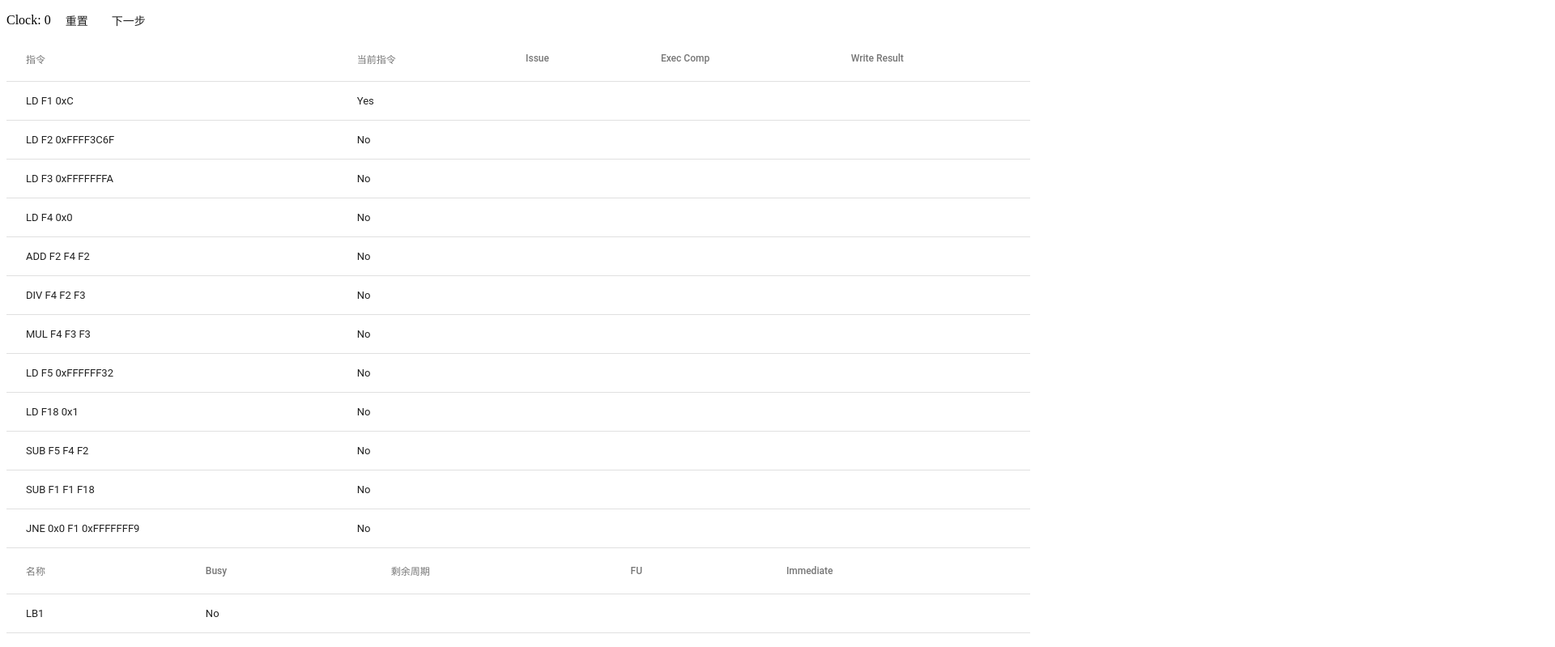
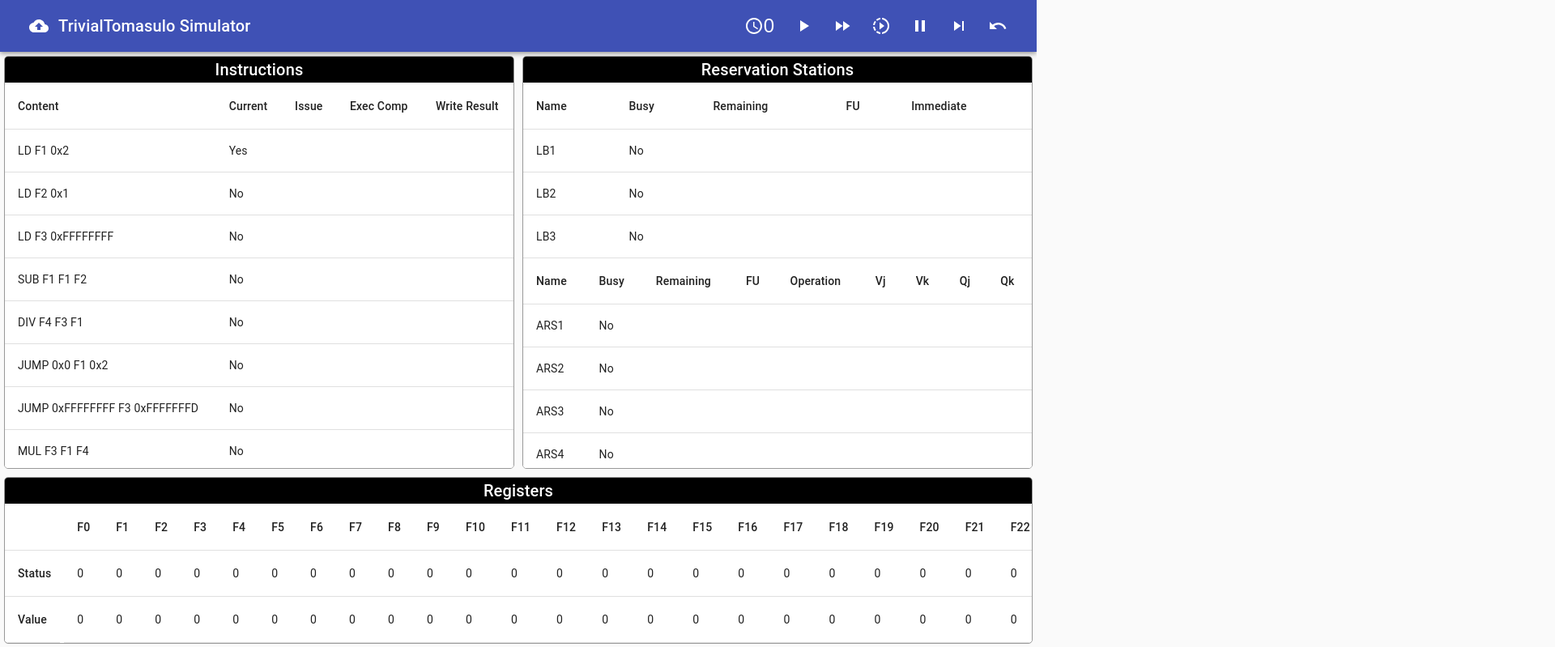
Before and after one commit to Harry-Chen/TrivialTomasulo, a React app: page / in a window 1280 px wide. Shown: the top 799 px of the page at 81% size, 1920 px wide, since content can reach past the window. Built offline with nearby package versions, Linux system fonts and the light colour scheme.

Commit message:
Add React design
Signed-off-by: Harry Chen <i@harrychen.xyz>

```diff
--- /dev/null
+++ b/src/components/MyAppBar.tsx
@@ -0,0 +1,133 @@
+import React from 'react';
+import AppBar from '@material-ui/core/AppBar';
+import Toolbar from '@material-ui/core/Toolbar';
+import Typography from '@material-ui/core/Typography';
+import IconButton from '@material-ui/core/IconButton';
+import Tooltip from '@material-ui/core/Tooltip';
+
+import CloucUploadIcon from '@material-ui/icons/CloudUpload';
+import AccessTimeIcon from '@material-ui/icons/AccessTime';
+import PlayArrowIcon from '@material-ui/icons/PlayArrow';
+import SlowMotionVideoIcon from '@material-ui/icons/SlowMotionVideo';
+import SkipNextIcon from '@material-ui/icons/SkipNext';
+import FastForwardIcon from '@material-ui/icons/FastForward';
+import PauseIcon from '@material-ui/icons/Pause';
+import UndoIcon from '@material-ui/icons/Undo';
+
+import styles from '../styles.css';
+import { TomasuloStatus } from '../redux/tomasuloReducer';
+import { MyAppBarProps } from '../type/App';
+import { nextStep, reset } from '../redux/action';
+import { connect } from 'react-redux';
+
+class MyAppBar extends React.PureComponent<MyAppBarProps, {}> {
+
+  public render() {
+    return (
+      <div className={styles.appbar}>
+        <AppBar position="static">
+          <Toolbar>
+            <Tooltip title="Import">
+            <IconButton className={styles.appbar_menu} color="inherit" aria-label="Menu">
+              <CloucUploadIcon />
+            </IconButton>
+            </Tooltip>
+            <Typography variant="h6" className={styles.appbar_title}>
+              TrivialTomasulo Simulator
+            </Typography>
+            <IconButton className={styles.appbar_menu} color="inherit" aria-label="Step">
+              <AccessTimeIcon/> {this.props.clock}
+            </IconButton>
+            <Tooltip title="Step">
+            <IconButton
+              className={styles.appbar_menu}
+              color="inherit"
+              onClick={() => this.props.step(1)}
+            >
+              <PlayArrowIcon/>
+            </IconButton>
+            </Tooltip>
+            <Tooltip title="Multiple Steps">
+            <IconButton
+              className={styles.appbar_menu}
+              color="inherit"
+              onClick={() => this.props.step(1)}
+            >
+              <FastForwardIcon/>
+            </IconButton>
+            </Tooltip>
+            <Tooltip title="Run">
+            <IconButton
+              className={styles.appbar_menu}
+              color="inherit"
+              onClick={this.props.run}
+            >
+              <SlowMotionVideoIcon/>
+            </IconButton>
+            </Tooltip>
+            <Tooltip title="Stop">
+            <IconButton
+              className={styles.appbar_menu}
+              color="inherit"
+              onClick={this.props.stop}
+            >
+              <PauseIcon/>
+            </IconButton>
+            </Tooltip>
+            <Tooltip title="Run to End">
+            <IconButton
+              className={styles.appbar_menu}
+              color="inherit"
+              onClick={this.props.toEnd}
+            >
+              <SkipNextIcon/>
+            </IconButton>
+            </Tooltip>
+            <Tooltip title="Reset">
+            <IconButton
+              className={styles.appbar_menu}
+              color="inherit"
+              onClick={this.props.reset}
+            >
+              <UndoIcon/>
+            </IconButton>
+            </Tooltip>
+          </Toolbar>
+        </AppBar>
+      </div>
+    );
+  }
+
+}
+
+const mapStateToProps = (state: TomasuloStatus): Partial<MyAppBarProps> => {
+  return {
+    clock: state.clock,
+    stall: state.stall,
+  };
+};
+
+const mapDispatchToProps = (dispatch: any): Partial<MyAppBarProps> => {
+  return {
+    step: (step) => {
+      for (let i = 0; i < step; ++i) dispatch(nextStep());
+    },
+    run: () => {
+
+    },
+    stop: () => {
+
+    },
+    toEnd: () => {
+
+    },
+    reset: () => {
+      dispatch(reset());
+    },
+  };
+};
+
+export default connect(
+  mapStateToProps,
+  mapDispatchToProps,
+)(MyAppBar);
--- a/src/components/TrivialTomasulo.tsx
+++ b/src/components/TrivialTomasulo.tsx
@@ -1,31 +1,43 @@
 import React from 'react';
 import { connect } from 'react-redux';
 import { TomasuloStatus } from '../redux/tomasuloReducer';
-import { importInstructions, nextStep, reset } from '../redux/action';
+import { importInstructions } from '../redux/action';
 import { AppProps } from '../type/App';
 
+import CssBaseline from '@material-ui/core/CssBaseline';
 import Table from '@material-ui/core/Table';
+import Paper from '@material-ui/core/Paper';
+import Typography from '@material-ui/core/Typography';
 import TableHead from '@material-ui/core/TableHead';
 import TableRow from '@material-ui/core/TableRow';
 import TableBody from '@material-ui/core/TableBody';
 import TableCell from '@material-ui/core/TableCell';
-import Button from '@material-ui/core/Button';
+
+import MyAppBar from './MyAppBar';
+
+import styles from '../styles.css';
 
 class TrivialTomasulo extends React.PureComponent<AppProps, never> {
   public render() {
     return (
       <>
-        <span>{`Clock: ${this.props.state.clock}`}</span>
+        <CssBaseline/>
+        <div className={styles.pane_content}>
+          <MyAppBar/>
+          <div className={styles.pane_upper}>
 
-        <Button onClick={this.props.reset}>重置</Button>
-
-        <Button onClick={this.props.nextStep}>下一步</Button>
-
-        <Table padding={'dense'}>
+            <div className={styles.pane_upper_left}>
+              <div className={styles.table_title}>
+                <Typography variant="h6" id="tableTitle">
+                  Instructions
+                </Typography>
+              </div>
+            <Paper className={styles.pane_upper_inside}>
+              <Table>
                 <TableHead>
                   <TableRow>
-              <TableCell>指令</TableCell>
-              <TableCell>当前指令</TableCell>
+                    <TableCell>Content</TableCell>
+                    <TableCell>Current</TableCell>
                     <TableCell>Issue</TableCell>
                     <TableCell>Exec Comp</TableCell>
                     <TableCell>Write Result</TableCell>
@@ -35,23 +47,30 @@ class TrivialTomasulo extends React.PureComponent<AppProps, never> {
                   {this.props.state.instructions.map(i => (
                     <TableRow>
                       <TableCell>{i.raw.replace(/,/g, '\t')}</TableCell>
-                <TableCell>{this.props.state.pc !== i.num ? 'No' :
-                  (this.props.state.stall ? 'Stalled' : 'Yes')}</TableCell>
+                      <TableCell>{this.props.state.pc !== i.num ? 'No' : 'Yes'}</TableCell>
                       <TableCell>{i.issueTime === 0 ? '' : i.issueTime}</TableCell>
                       <TableCell>{i.executionTime === 0 ? '' : i.executionTime}</TableCell>
-                <TableCell>{i.writeTime === 0 ? '' :
-                  i.writeTime === -1 ? 'N/A' : i.writeTime}</TableCell>
+                      <TableCell>{i.writeTime === 0 ? '' : i.writeTime}</TableCell>
                     </TableRow>
                   ))}
                 </TableBody>
               </Table>
+            </Paper>
+          </div>
 
-        <Table padding={'dense'}>
+            <div className={styles.pane_upper_right}>
+              <div className={styles.table_title}>
+                <Typography variant="h6" id="tableTitle">
+                  Reservation Stations
+                </Typography>
+              </div>
+            <Paper className={styles.pane_upper_inside}>
+              <Table>
                 <TableHead>
                   <TableRow>
-              <TableCell>名称</TableCell>
+                    <TableCell>Name</TableCell>
                     <TableCell>Busy</TableCell>
-              <TableCell>剩余周期</TableCell>
+                    <TableCell>Remaining</TableCell>
                     <TableCell>FU</TableCell>
                     <TableCell>Immediate</TableCell>
                   </TableRow>
@@ -69,12 +88,12 @@ class TrivialTomasulo extends React.PureComponent<AppProps, never> {
                 </TableBody>
               </Table>
 
-        <Table padding={'dense'}>
+              <Table>
                 <TableHead>
                   <TableRow>
-              <TableCell>名称</TableCell>
+                    <TableCell>Name</TableCell>
                     <TableCell>Busy</TableCell>
-              <TableCell>剩余周期</TableCell>
+                    <TableCell>Remaining</TableCell>
                     <TableCell>FU</TableCell>
                     <TableCell>Operation</TableCell>
                     <TableCell>Vj</TableCell>
@@ -91,10 +110,10 @@ class TrivialTomasulo extends React.PureComponent<AppProps, never> {
                       <TableCell>{i.remainingClock(this.props.state.clock)}</TableCell>
                       <TableCell>{i.unit ? i.unit.getName() : ''}</TableCell>
                       <TableCell>{i.op ? i.op : ''}</TableCell>
-                <TableCell>{i.Vj === undefined ? i.Qj : ''}</TableCell>
-                <TableCell>{i.Vk === undefined ? i.Qk : ''}</TableCell>
-                <TableCell>{i.Vj ? i.Vj.getName() : ''}</TableCell>
-                <TableCell>{i.Vk ? i.Vk.getName() : ''}</TableCell>
+                      <TableCell>{i.Qj === undefined ? i.Vj : ''}</TableCell>
+                      <TableCell>{i.Qk === undefined ? i.Vk : ''}</TableCell>
+                      <TableCell>{i.Qj ? i.Qj.getName() : ''}</TableCell>
+                      <TableCell>{i.Qk ? i.Qk.getName() : ''}</TableCell>
                     </TableRow>
                   ))}
                   {this.props.state.station.mulDivStation.map(i => (
@@ -104,18 +123,30 @@ class TrivialTomasulo extends React.PureComponent<AppProps, never> {
                       <TableCell>{i.remainingClock(this.props.state.clock)}</TableCell>
                       <TableCell>{i.unit ? i.unit.getName() : ''}</TableCell>
                       <TableCell>{i.op ? i.op : ''}</TableCell>
-                <TableCell>{i.Vj === undefined ? i.Qj : ''}</TableCell>
-                <TableCell>{i.Vk === undefined ? i.Qk : ''}</TableCell>
-                <TableCell>{i.Vj ? i.Vj.getName() : ''}</TableCell>
-                <TableCell>{i.Vk ? i.Vk.getName() : ''}</TableCell>
+                      <TableCell>{i.Qj === undefined ? i.Vj : ''}</TableCell>
+                      <TableCell>{i.Qk === undefined ? i.Vk : ''}</TableCell>
+                      <TableCell>{i.Qj ? i.Qj.getName() : ''}</TableCell>
+                      <TableCell>{i.Qk ? i.Qk.getName() : ''}</TableCell>
                     </TableRow>
                   ))}
                 </TableBody>
               </Table>
+            </Paper>
+            </div>
 
-        <Table padding={'dense'}>
+          </div>
+
+          <div className={styles.pane_lower}>
+            <div className={styles.table_title}>
+              <Typography variant="h6" id="tableTitle">
+                Registers
+              </Typography>
+            </div>
+          <Paper className={styles.pane_lower_inside}>
+            <Table>
               <TableHead>
                 <TableRow>
+                  <TableCell/>
                   {this.props.state.registers.map(r => (
                     <TableCell>{`F${r.num}`}</TableCell>
                   ))}
@@ -123,17 +154,27 @@ class TrivialTomasulo extends React.PureComponent<AppProps, never> {
               </TableHead>
               <TableBody>
                 <TableRow>
+                  <TableHead>
+                    <TableCell>Status</TableCell>
+                  </TableHead>
                   {this.props.state.registers.map(r => (
                     <TableCell>{r.source ? r.source.getName() : r.content}</TableCell>
                   ))}
                 </TableRow>
                 <TableRow>
+                  <TableHead>
+                    <TableCell>Value</TableCell>
+                  </TableHead>
                   {this.props.state.registers.map(r => (
                     <TableCell>{r.content}</TableCell>
                   ))}
                 </TableRow>
               </TableBody>
             </Table>
+          </Paper>
+          </div>
+
+        </div>
       </>
     );
   }
@@ -150,12 +191,6 @@ const mapDispatchToProps = (dispatch: any): Partial<AppProps> => {
     import: (s: string) => {
       dispatch(importInstructions(s));
     },
-    reset: () => {
-      dispatch(reset());
-    },
-    nextStep: () => {
-      dispatch(nextStep());
-    },
   };
 };
 
--- a/src/index.tsx
+++ b/src/index.tsx
@@ -20,18 +20,14 @@ const loadApp = () => {
 loadApp();
 
 const TEST1 = `
-LD,F1,0xC
-LD,F2,0xFFFF3C6F
-LD,F3,0xFFFFFFFA
-LD,F4,0x0
-ADD,F2,F4,F2
-DIV,F4,F2,F3
-MUL,F4,F3,F3
-LD,F5,0xFFFFFF32
-LD,F18,0x1
-SUB,F5,F4,F2
-SUB,F1,F1,F18
-JNE,0x0,F1,0xFFFFFFF9
+LD,F1,0x2
+LD,F2,0x1
+LD,F3,0xFFFFFFFF
+SUB,F1,F1,F2
+DIV,F4,F3,F1
+JUMP,0x0,F1,0x2
+JUMP,0xFFFFFFFF,F3,0xFFFFFFFD
+MUL,F3,F1,F4
 `;
 
 store.dispatch(importInstructions(TEST1));
--- a/src/redux/action.ts
+++ b/src/redux/action.ts
@@ -41,38 +41,37 @@ export function importInstructions(instructions: string): TomasuloAction {
   };
 }
 
+enum StationOperation {
+  BEGIN_EXECUTION,
+  FINISH_EXECUTION,
+  WRITE_BACK,
+}
+
 function checkStation(rs: ReservationStation, state: TomasuloStatus, dispatch,
-                      finish: boolean): boolean {
+                      operation: StationOperation): boolean {
   if (!rs.busy) return;
   const ins = state.instructions[rs.instructionNumber];
+  const finishClock = rs.executionTime + rs.cost;
 
-  // the instruction is already executing
-  if (finish && rs.executionTime > 0) {
-    const finishClock = rs.executionTime + rs.cost;
-    if (finishClock - 1 === state.clock) {
-      // the last clock, finish execution
-      dispatch(finishExecuteInstruction(rs.instructionNumber, rs.num - 1,
-        rs.unit ? rs.unit.num - 1 : 0));
-    } else if (finishClock === state.clock) {
-      // execution finished, write back
-      dispatch(writeInstructionResult(rs.instructionNumber, rs.num - 1));
-    }
-  } else if (!finish && rs.executionTime === 0) {
-    // see if can execute (after a write back)
+  switch (operation) {
+    case StationOperation.BEGIN_EXECUTION:
+      if (rs.executionTime === 0) {
         if (rs instanceof AddSubStation || rs instanceof MulDivStation) {
-      if (rs.Vj === undefined && rs.Vk === undefined) {
+          if (rs.Qj === undefined && rs.Qk === undefined) {
             // ready to execute, try to find a free function unit
             const units =
               rs instanceof AddSubStation ? state.station.addSubUnit : state.station.mulDivUnit;
             const freeUnits = units.filter(u => !u.busy);
             if (freeUnits.length > 0) {
-          dispatch(beginExecuteInstruction(rs.instructionNumber, rs.num - 1, freeUnits[0].num - 1));
+              dispatch(beginExecuteInstruction(rs.instructionNumber,
+                rs.num - 1, freeUnits[0].num - 1));
             }
           }
         } else if (rs instanceof LoadBuffer) {
           const freeUnits = state.station.loadUnit.filter(u => !u.busy);
           if (freeUnits.length > 0) {
-        dispatch(beginExecuteInstruction(rs.instructionNumber, rs.num - 1, freeUnits[0].num - 1));
+            dispatch(beginExecuteInstruction(rs.instructionNumber,
+              rs.num - 1, freeUnits[0].num - 1));
           }
         } else if (rs instanceof JumpStation) {
           if (rs.Qj === undefined) {
@@ -80,9 +79,24 @@ function checkStation(rs: ReservationStation, state: TomasuloStatus, dispatch,
           }
         }
       }
+      break;
+    case StationOperation.FINISH_EXECUTION:
+      if (rs.executionTime > 0 && finishClock - 1 === state.clock) {
+        // the last clock, finish execution
+        dispatch(finishExecuteInstruction(rs.instructionNumber, rs.num - 1,
+          rs.unit ? rs.unit.num - 1 : 0));
+      }
+      break;
+    case StationOperation.WRITE_BACK:
+      if (rs.executionTime > 0 && finishClock === state.clock) {
+        // execution finished, write back
+        dispatch(writeInstructionResult(rs.instructionNumber, rs.num - 1));
+      }
+      break;
+  }
 }
 
-function checkAllStations(getState: () => TomasuloStatus, dispatch, finish: boolean) {
+function checkAllStations(getState: () => TomasuloStatus, dispatch, op: StationOperation) {
   // iterate over all reservation stations in issue time order
   // add-sub station
   let stationMap = {};
@@ -90,7 +104,7 @@ function checkAllStations(getState: () => TomasuloStatus, dispatch, finish: bool
     stationMap[s.issueTime] = s;
   }
   Object.keys(stationMap).sort().forEach(key => {
-    checkStation(stationMap[key], getState(), dispatch, finish);
+    checkStation(stationMap[key], getState(), dispatch, op);
   });
 
   // mul-div station
@@ -99,7 +113,7 @@ function checkAllStations(getState: () => TomasuloStatus, dispatch, finish: bool
     stationMap[s.issueTime] = s;
   }
   Object.keys(stationMap).sort().forEach(key => {
-    checkStation(stationMap[key], getState(), dispatch, finish);
+    checkStation(stationMap[key], getState(), dispatch, op);
   });
 
   // load buffer
@@ -108,27 +122,30 @@ function checkAllStations(getState: () => TomasuloStatus, dispatch, finish: bool
     stationMap[s.issueTime] = s;
   }
   Object.keys(stationMap).sort().forEach(key => {
-    checkStation(stationMap[key], getState(), dispatch, finish);
+    checkStation(stationMap[key], getState(), dispatch, op);
   });
+
+  // jump station
+  checkStation(getState().station.jumpStation, getState(), dispatch, op);
 }
 
 export function nextStep() {
   return (dispatch, getState: () => TomasuloStatus) => {
     dispatch(clockForward());
 
-    // try to begin execution
-    checkAllStations(getState, dispatch, false);
-    // try to end execution that begins in this clock
-    checkAllStations(getState, dispatch, true);
+    // jump station
+    const tryIssue = !getState().stall;
 
-    // jump station
-    const state = getState();
-    checkStation(getState().station.jumpStation, getState(), dispatch, false);
-    checkStation(getState().station.jumpStation, getState(), dispatch, true);
+    // begin execution (first cycle)
+    checkAllStations(getState, dispatch, StationOperation.BEGIN_EXECUTION);
+    // end execution (last cycle)
+    checkAllStations(getState, dispatch, StationOperation.FINISH_EXECUTION);
+    // write back results
+    checkAllStations(getState, dispatch, StationOperation.WRITE_BACK);
 
-    // see if we can issue current instruction, by using old data before checking jumping station
+    // see if we can issue current instruction, by using old state before checking jumping station
     // which is equivalent to insert a delay after a jump calculation
-    if (!state.stall) {
+    if (tryIssue) {
       const nextIns = getState().instructions[getState().pc];
       if (
         nextIns instanceof Add ||
--- /dev/null
+++ b/src/styles.css
@@ -0,0 +1,84 @@
+.appbar {
+}
+
+.appbar_menu {
+    margin-right: 20px;
+}
+
+.appbar_title {
+    flex-grow: 1;
+}
+
+.pane_content {
+    display: flex;
+    flex-direction: column;
+    flex: 1;
+    height: 100vh;
+    width: 100vw;
+}
+
+.pane_upper {
+    display: flex;
+    flex-direction: row;
+    flex: 1;
+    overflow-y: hidden;
+}
+
+.pane_upper_left {
+    margin: 5px;
+    border: 1px solid #999999;
+    border-radius: 5px;
+    overflow-y: scroll;
+    flex: 1;
+}
+
+.pane_upper_right {
+    margin: 5px;
+    border: 1px solid #999999;
+    border-radius: 5px;
+    overflow-y: scroll;
+    flex: 1;
+}
+
+.pane_upper_inside {
+    /*overflow-y: scroll;*/
+}
+
+.pane_lower {
+    overflow-x: hidden;
+    margin: 5px;
+    border-radius: 5px;
+    border: 1px solid #999999;
+}
+
+.pane_lower_inside {
+    overflow-x: auto;
+}
+
+.table_title {
+    color: #FFF;
+    background: #000;
+    text-align: center;
+    border-bottom: 1px solid;
+    flex: 0 0 auto;
+    position: sticky;
+    top: 0;
+}
+
+::-webkit-scrollbar {
+    width: 4px;
+    height: 4px;
+}
+
+::-webkit-scrollbar-thumb {
+    border-radius: 2px;
+    background-color: #999;
+}
+
+::-webkit-scrollbar-button {
+    display: none;
+}
+
+::-webkit-scrollbar-track {
+    background-color: #ddd;
+}
--- a/src/type/ReservationStation.ts
+++ b/src/type/ReservationStation.ts
@@ -36,10 +36,10 @@ export class ReservationStation {
 }
 
 export class ArithmeticStation extends ReservationStation {
-  public Qj: number = undefined;
-  public Qk: number = undefined;
-  public Vj: ReservationStation = undefined;
-  public Vk: ReservationStation = undefined;
+  public Vj: number = undefined;
+  public Vk: number = undefined;
+  public Qj: ReservationStation = undefined;
+  public Qk: ReservationStation = undefined;
 }
 
 export class AddSubStation extends ArithmeticStation {
```
Also changed, not shown: package.json (+4 -3 lines), src/redux/tomasuloReducer.ts (+29 -32 lines), src/type/App.ts (+12 -2 lines), 1 other file (tests, documents, lock files or other folders). Lines whose indentation alone changed are shown as unchanged.
